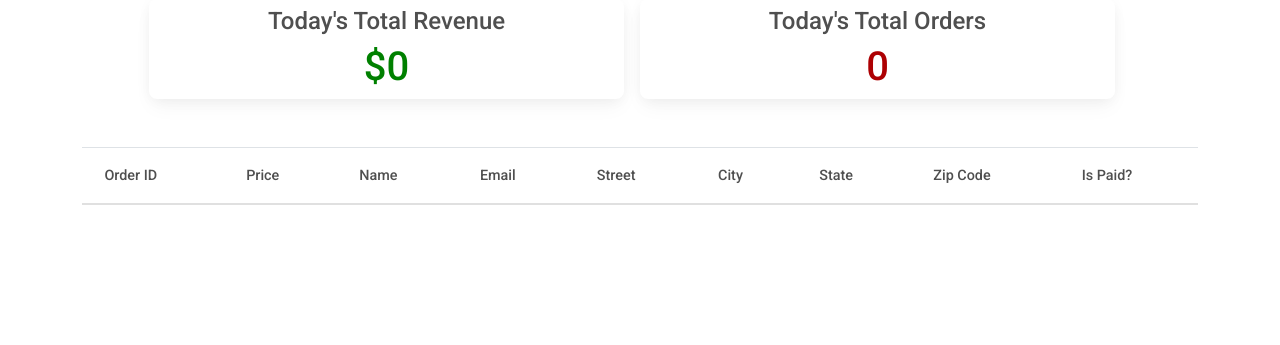
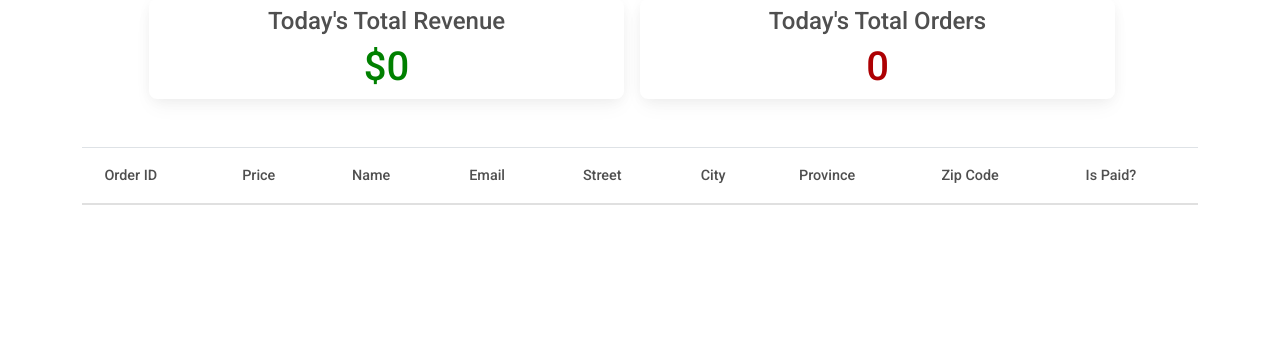
Before and after one commit to ThryLox/FoodeEase, a Django app: a page that uses deliver/restaurant/templates/restaurant/dashboard.html in a window 1280 px wide. Shown: the part 76-421 px from the top of the page. Run offline with Django 4.2, Linux system fonts and the light colour scheme; a user stored in the database is signed in; data comes from the database, SQL or seed files in the repository; lists and menus that the app fills with data are empty; some libraries are stand-ins or nearby versions.

Commit message:
updated to show province

```diff
--- a/deliver/restaurant/templates/restaurant/dashboard.html
+++ b/deliver/restaurant/templates/restaurant/dashboard.html
@@ -25,7 +25,7 @@
                             <th scope="col">Email</th>
                             <th scope="col">Street</th>
                             <th scope="col">City</th>
-                            <th scope="col">State</th>
+                            <th scope="col">Province</th>
                             <th scope="col">Zip Code</th>
                             <th scope="col">Is Paid?</th>
                         </tr>
@@ -40,7 +40,7 @@
                             <td>{{ order.email }}</td>
                             <td>{{ order.street }}</td>
                             <td>{{ order.city }}</td>
-                            <td>{{ order.state }}</td>
+                            <td>{{ order.province }}</td>
                             <td>{{ order.zip_code }}</td>
                             <td>
                                 {% if order.is_paid %}
```
